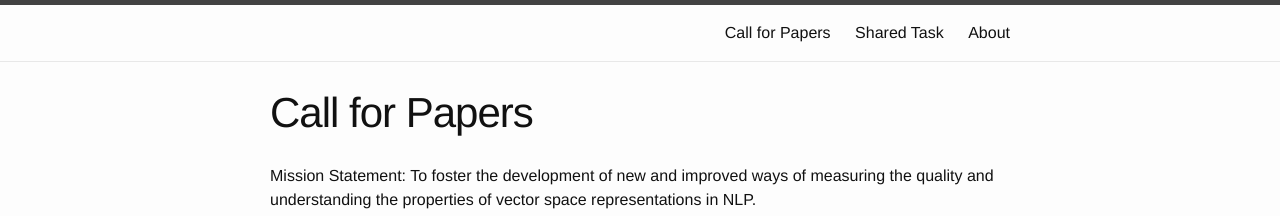
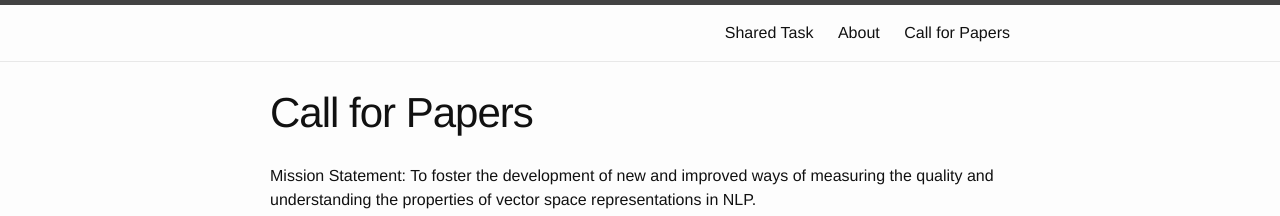
Before and after one commit to RepEval2017/RepEval2017.github.io, a Jekyll site: the page built from call_for_papers.md, in a window 1280 px wide. Shown: the top 216 px of the page. Built offline with Jekyll 4.4.1, drawn with Linux system fonts in a browser that asks for light colours; part of the change alters nothing that is shown.

```diff
--- a/call_for_papers.md
+++ b/call_for_papers.md
@@ -2,6 +2,7 @@
 layout: page
 title: Call for Papers
 permalink: /call/
+navigation_weight: 2
 ---
 
 Mission Statement: To foster the development of new and improved ways of measuring the quality and understanding the properties of vector space representations in NLP.
```
